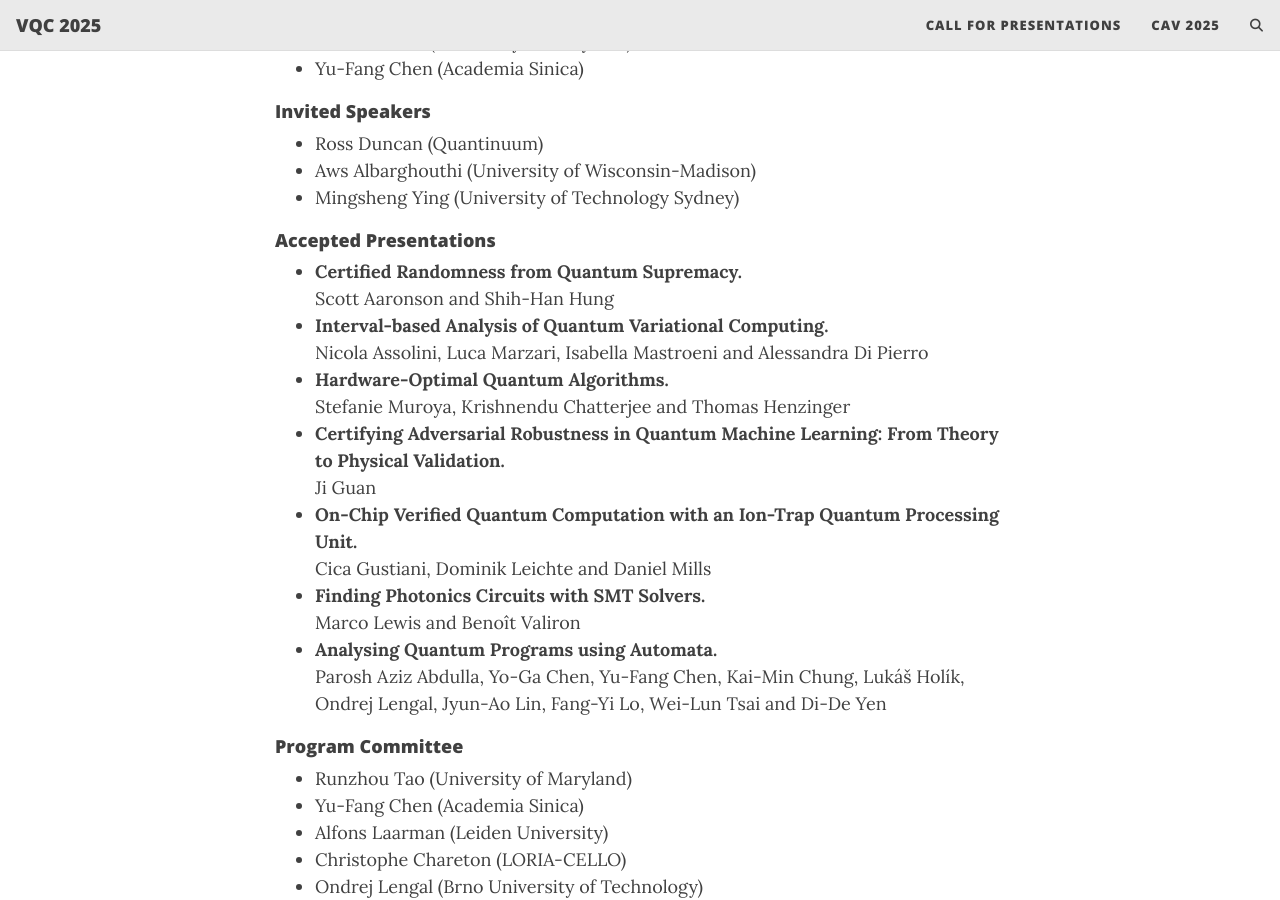
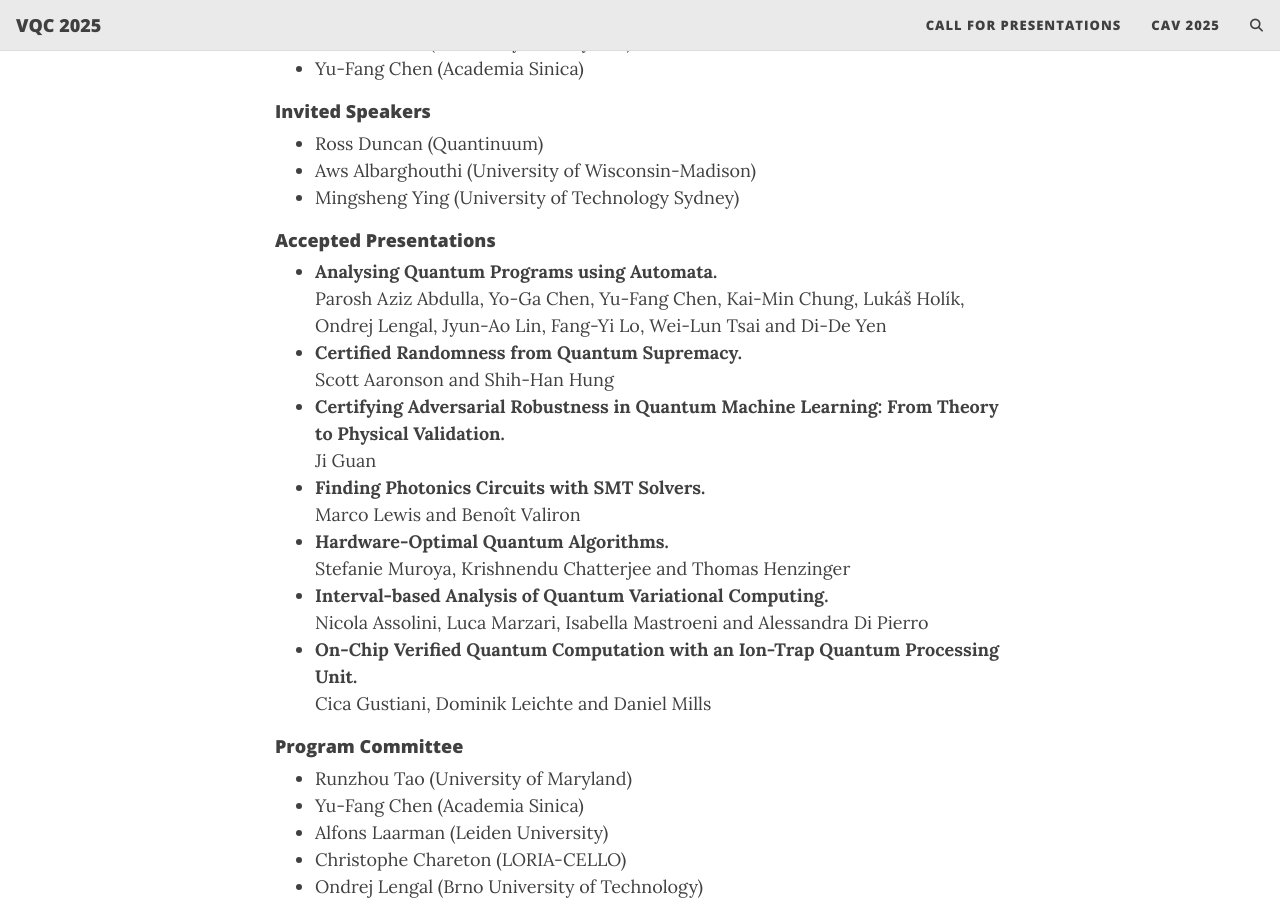
Before and after one commit to VerifiedQC/2025, a Jekyll site: the page built from index.md, in a window 1280 px wide and 900 px high, scrolled down 955 px. Built offline with Jekyll 4.4.1, drawn with Linux system fonts in a browser that asks for light colours; the list of posts is cut into pages by our own code; comment, search, counter and statistics services are not loaded.

Commit message:
sort accepted pres

```diff
--- a/index.md
+++ b/index.md
@@ -31,13 +31,13 @@ cover-img: "/assets/img/zagreb.png"
 - Mingsheng Ying (University of Technology Sydney)
 
 #### Accepted Presentations
+- **Analysing Quantum Programs using Automata.** <br> Parosh Aziz Abdulla, Yo-Ga Chen, Yu-Fang Chen, Kai-Min Chung, Lukáš Holík, Ondrej Lengal, Jyun-Ao Lin, Fang-Yi Lo, Wei-Lun Tsai and Di-De Yen
 - **Certified Randomness from Quantum Supremacy.** <br> Scott Aaronson and Shih-Han Hung
+- **Certifying Adversarial Robustness in Quantum Machine Learning: From Theory to Physical Validation.** <br> Ji Guan
+- **Finding Photonics Circuits with SMT Solvers.** <br> Marco Lewis and Benoît Valiron
+- **Hardware-Optimal Quantum Algorithms.** <br> Stefanie Muroya, Krishnendu Chatterjee and Thomas Henzinger
 - **Interval-based Analysis of Quantum Variational Computing.** <br> Nicola Assolini, Luca Marzari, Isabella Mastroeni and Alessandra Di Pierro
-- **Hardware-Optimal Quantum Algorithms.** <br> Stefanie Muroya, Krishnendu Chatterjee and Thomas Henzinger
-- **Certifying Adversarial Robustness in Quantum Machine Learning: From Theory to Physical Validation.** <br> Ji Guan
 - **On-Chip Verified Quantum Computation with an Ion-Trap Quantum Processing Unit.** <br> Cica Gustiani, Dominik Leichte and Daniel Mills
-- **Finding Photonics Circuits with SMT Solvers.** <br> Marco Lewis and Benoît Valiron
-- **Analysing Quantum Programs using Automata.** <br> Parosh Aziz Abdulla, Yo-Ga Chen, Yu-Fang Chen, Kai-Min Chung, Lukáš Holík, Ondrej Lengal, Jyun-Ao Lin, Fang-Yi Lo, Wei-Lun Tsai and Di-De Yen
 
 #### Program Committee
 - Runzhou Tao (University of Maryland)
```
